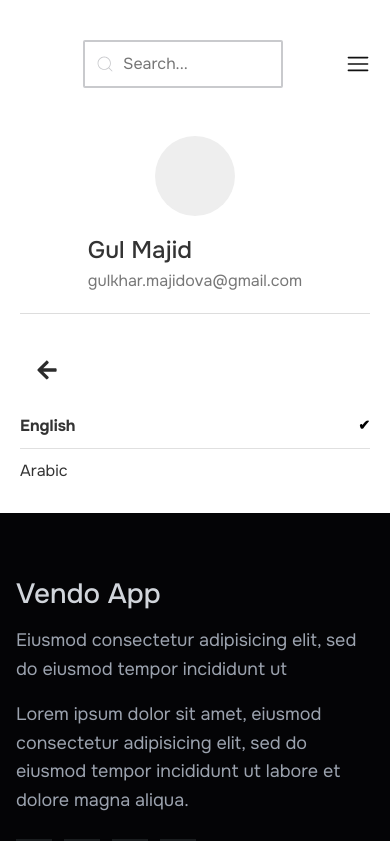
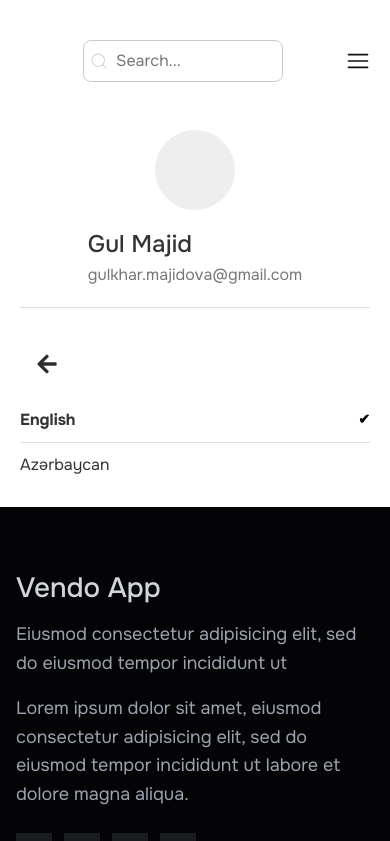
Before and after one commit to faridhajiev3/Libra-Media, a React (Vite) app in the folder Libra Media/: page /profil/language in a window 390 px wide. Shown: the top 841 px of the page. Built offline with nearby package versions, Linux system fonts and the light colour scheme.

Commit message:
Refactor SCSS for responsive design

```diff
--- a/Libra Media/src/Profile/LanguageSelector.jsx
+++ b/Libra Media/src/Profile/LanguageSelector.jsx
@@ -1,27 +1,30 @@
 import React, { useState } from 'react'
 import "../scss/language.scss"
+import { useTranslation } from 'react-i18next';
 
 function LanguageSelector() {
-    const [selectedLanguage, setSelectedLanguage] = useState('English');
+    const { i18n, t } = useTranslation();
+    const [selectedLanguage, setSelectedLanguage] = useState(i18n.language === 'az' ? 'Azərbaycan' : 'English');
 
-    const handleLanguageChange = (language) => {
+    const handleLanguageChange = (language, code) => {
         setSelectedLanguage(language);
+        i18n.changeLanguage(code);
     };
     return (
         <div className="language-selector">
             <div
                 className={`language-option ${selectedLanguage === 'English' ? 'selected' : ''}`}
-                onClick={() => handleLanguageChange('English')}
+                onClick={() => handleLanguageChange('English', 'en')}
             >
                 <span>English</span>
                 {selectedLanguage === 'English' && <span className="checkmark">✔</span>}
             </div>
             <div
-                className={`language-option ${selectedLanguage === 'Arabic' ? 'selected' : ''}`}
-                onClick={() => handleLanguageChange('Arabic')}
+                className={`language-option ${selectedLanguage === 'Azərbaycan' ? 'selected' : ''}`}
+                onClick={() => handleLanguageChange('Azərbaycan', 'az')}
             >
-                <span>Arabic</span>
-                {selectedLanguage === 'Arabic' && <span className="checkmark">✔</span>}
+                <span>Azərbaycan</span>
+                {selectedLanguage === 'Azərbaycan' && <span className="checkmark">✔</span>}
             </div>
         </div>
     )
--- a/Libra Media/src/api/api.js
+++ b/Libra Media/src/api/api.js
@@ -5,7 +5,7 @@ export const fetchProducts = async () => {
   return response.data;
 };
 
-export const fetchCategory = async ()=>{
+export const fetchCategory = async () => {
   const response = await axios.get("https://682105e9259dad2655ae474b.mockapi.io/category")
   return response.data
 }
--- a/Libra Media/src/index.css
+++ b/Libra Media/src/index.css
@@ -5,8 +5,8 @@
   list-style: none;
   box-sizing: border-box;
   font-family: "Onest", sans-serif;
-  overflow-y: scroll;
-  scrollbar-width: none;
+  /* overflow-y: scroll; */
+  /* scrollbar-width: none; */
 }
 
 :root {
--- a/Libra Media/src/pages/Category/Category.jsx
+++ b/Libra Media/src/pages/Category/Category.jsx
@@ -21,7 +21,10 @@ function Category() {
       <div className="cards">
         {status === "loading" ? (
           <p className="loading-text">Loading...</p>
-        ) : (
+        ) : status === "failed" ? (
+          <p className="error-text">Kateqoriyaları əldə etmək alınmadı. Yenidən cəhd edin.</p>
+        )
+          : (
             itemsCategory.map((item) => (
               <div className="cart-item" key={item.id}>
                 <div className="image-container">
--- a/Libra Media/src/scss/detail.scss
+++ b/Libra Media/src/scss/detail.scss
@@ -58,6 +58,13 @@
       font-weight: 500;
       color: #111827;
       margin-bottom: 0.5rem;
+
+    }
+
+    @media (max-width: 500px) {
+      h1 {
+        font-size: 18px;
+      }
     }
 
     .reviews {
@@ -162,6 +169,26 @@
         // border: 2px solid #374151;
         border-radius: 50%;
       }
+
+      @media (max-width: 500px) {
+
+        .detail-color {
+          width: 40px;
+          height: 40px;
+        }
+      }
+    }
+
+    @media (max-width: 500px) {
+      .color-box {
+        width: 40px;
+        height: 40px;
+      }
+
+      .detail-color {
+        width: 40px;
+        height: 40px;
+      }
     }
 
     .different-img {
@@ -172,6 +199,7 @@
       cursor: pointer;
       border: 2px solid transparent;
     }
+
     img {
       width: 100%;
       height: 100%;
@@ -203,6 +231,13 @@
         }
       }
     }
+
+    @media (max-width:500px) {
+      .size-box {
+        width: 40px;
+        height: 40px;
+      }
+    }
   }
 
   .shipping-info,
@@ -221,6 +256,7 @@
       }
     }
 
+
     p {
       font-size: 20px;
       color: #374151;
@@ -229,6 +265,16 @@
         font-size: 16px;
         margin: 10px 0;
         color: #6b7280;
+      }
+    }
+
+    @media (max-width:500px) {
+      div {
+        font-size: 18px;
+      }
+
+      p {
+        font-size: 18px;
       }
     }
   }
@@ -240,7 +286,7 @@
     padding-top: 1rem;
 
     h2 {
-      font-size: 1.875rem;
+      font-size: 26px;
       font-weight: 700;
       color: #111827;
     }
@@ -249,7 +295,7 @@
       background: #000;
       color: #fff;
       cursor: pointer;
-      padding: 0.75rem 2rem;
+      padding: 10px 20px;
       border-radius: 0.375rem;
       font-weight: 500;
       transition: background-color 0.3s ease;
@@ -258,5 +304,11 @@
         background: #1f2937;
       }
     }
+
+    @media (max-width:500px) {
+      button {
+        padding: 6px 14px;
+      }
+    }
   }
 }
--- a/Libra Media/src/scss/home.scss
+++ b/Libra Media/src/scss/home.scss
@@ -33,6 +33,12 @@
               font-size: 36px;
             }
           }
+
+          @media (max-width: 350px) {
+            h1 {
+              font-size: 28px;
+            }
+          }
         }
       }
     }
@@ -47,6 +53,12 @@
     @media (max-width: 867px) {
       h4 {
         font-size: 16px;
+      }
+    }
+
+    @media (max-width: 350px) {
+      h4 {
+        font-size: 14px;
       }
     }
 
@@ -68,6 +80,13 @@
     @media (max-width: 867px) {
       button {
         font-size: 16px;
+      }
+    }
+
+    @media (max-width: 350px) {
+      button {
+        font-size: 14px;
+        padding: 8px 24px;
       }
     }
 
@@ -93,6 +112,10 @@
 
   @media (max-width:400px) {
     grid-template-columns: repeat(auto-fit, minmax(250px, 1fr));
+  }
+
+  @media (max-width:315px) {
+    grid-template-columns: repeat(auto-fit, minmax(230px, 1fr));
   }
 
   .loading-text {
@@ -158,6 +181,10 @@
         margin: 0;
         font-size: 18px;
         color: #333;
+
+        @media (max-width:350px) {
+          font-size: 16px;
+        }
       }
 
       .price {
@@ -189,7 +216,7 @@
 }
 
 // filter
-.filter-item{
+.filter-item {
   // display: inline-block;
   text-align: right;
 }
--- a/Libra Media/src/scss/language.scss
+++ b/Libra Media/src/scss/language.scss
@@ -1,7 +1,4 @@
 .language-selector {
-    // width: 200px;
-    // font-family: Arial, sans-serif;
-
     .language-option {
         display: flex;
         justify-content: space-between;
--- a/Libra Media/src/scss/navbar.scss
+++ b/Libra Media/src/scss/navbar.scss
@@ -10,27 +10,6 @@ $mobile-large: 500px;
     justify-content: space-between;
     align-items: center;
     padding: 20px 0;
-
-    .language-select {
-      margin-left: 16px;
-
-
-      button{
-        padding: 8px;
-        background-color: #fafafa;
-        border: none;
-        outline: none;
-        margin: 0 0 0 5px;
-      }
-    }
-
-    @media (max-width: $tablet) {
-      .language-select {
-        margin-top: 10px;
-        overflow: hidden;
-        display: none;
-      }
-    }
 
 
     .logoo {
@@ -67,7 +46,7 @@ $mobile-large: 500px;
         border-bottom: solid 3px #f15f2a;
       }
 
-      @media (min-width: $tablet) {
+      @media (min-width: 850px) {
         display: flex;
         align-items: center;
       }
@@ -79,9 +58,9 @@ $mobile-large: 500px;
       .search-input {
         background-color: #fff;
         color: #757575;
-        padding: 10px 16px 10px 38px;
-        border: #c9cacd solid 2px;
-        border-radius: 2px;
+        padding: 8px 16px 8px 32px;
+        border: #c9cacd solid 1px;
+        border-radius: 8px;
         // border: none;
         width: 200px;
         outline: none;
@@ -89,13 +68,11 @@ $mobile-large: 500px;
 
       .search-icon {
         position: absolute;
-        left: 12px;
+        left: 6px;
         top: 50%;
         transform: translateY(-50%);
         color: #c9cacd;
         font-size: 20px;
-        // height: 16px;
-        // width: 16px;
       }
     }
 
@@ -103,7 +80,7 @@ $mobile-large: 500px;
       display: block;
 
 
-      @media (min-width: $tablet) {
+      @media (min-width: 850px) {
         display: none;
       }
 
@@ -132,7 +109,7 @@ $mobile-large: 500px;
     transition: max-height 0.5s ease, opacity 0.5s ease, transform 0.5s ease;
 
 
-    @media (min-width: $tablet) {
+    @media (min-width: 850px) {
       display: none;
     }
 
--- a/Libra Media/src/scss/orderdetail.scss
+++ b/Libra Media/src/scss/orderdetail.scss
@@ -153,6 +153,10 @@
 .fdetail-buttons {
     display: flex;
     gap: 10px;
+
+    @media (max-width:350px) {
+        flex-direction: column;
+    }
 }
 
 .fdetail-buttons .fdetail-btn {
--- a/Libra Media/src/scss/profile.scss
+++ b/Libra Media/src/scss/profile.scss
@@ -40,11 +40,9 @@
   }
 
   @media (max-width:500px) {
-    width: 60%;
+    width: 100%;
   }
-  @media (max-width:480px) {
-    width: 70%;
-  }
+
 }
 
 .mobile-blur-overlay {
```
Also changed, not shown: Libra Media/src/layout/Header/Navbar.jsx (+0 -12 lines), Libra Media/src/scss/myorder.scss (+6 -3 lines). Lines whose indentation alone changed are shown as unchanged.
